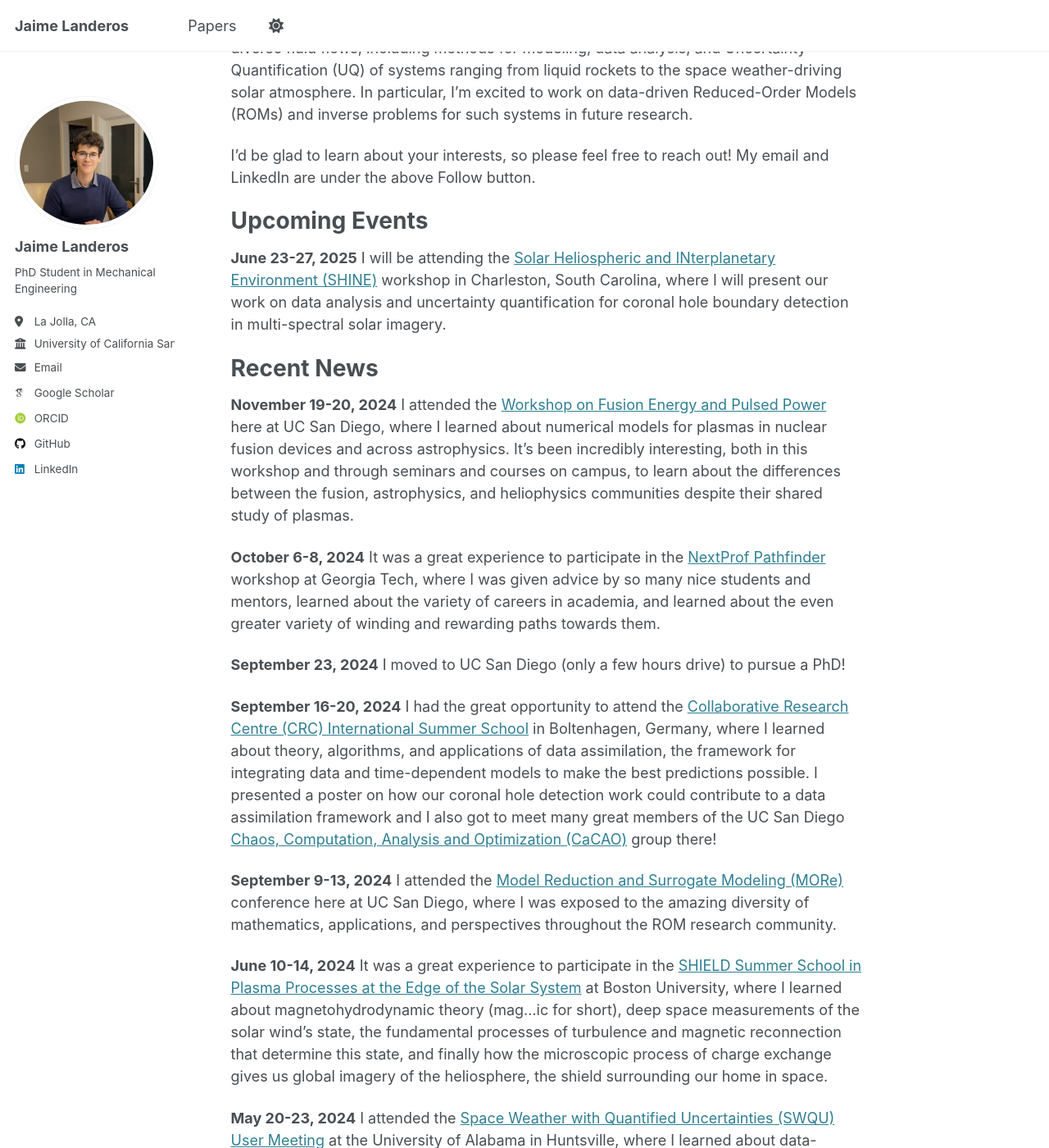
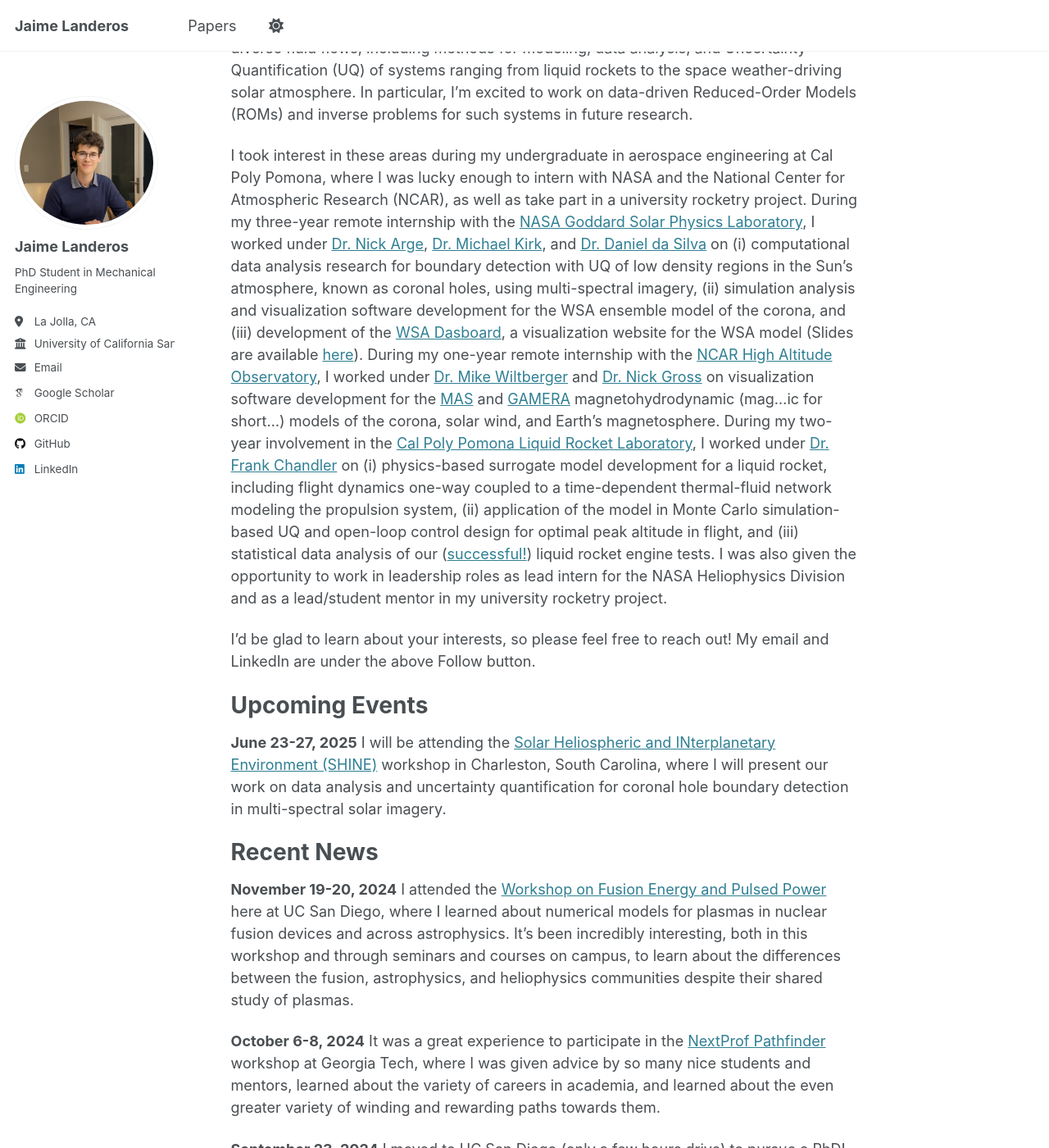
Before and after one commit to jalanderos/jalanderos.github.io, a Jekyll site: the page built from _pages/about.md, in a window 1280 px wide and 1400 px high, scrolled down 201 px. Shown: the whole window at 82% size. Built offline with Jekyll 4.4.1, drawn with Linux system fonts in a browser that asks for light colours; some web fonts are replaced; some of the changed text lies outside the part shown.

Commit message:
Update about and troubleshoot papers page

```diff
--- a/_pages/about.md
+++ b/_pages/about.md
@@ -10,6 +10,28 @@ redirect_from:
 Hello! I am a first-year PhD student under [Dr. Boris Kramer](http://kramer.ucsd.edu/index.html) in the Department of Mechanical and Aerospace Engineering at the University of California San Diego.
 
 I am broadly interested in computational methods for understanding and predicting diverse fluid flows, including methods for modeling, data analysis, and Uncertainty Quantification (UQ) of systems ranging from liquid rockets to the space weather-driving solar atmosphere. In particular, I’m excited to work on data-driven Reduced-Order Models (ROMs) and inverse problems for such systems in future research.
+
+I took interest in these areas during my undergraduate in aerospace engineering at Cal Poly Pomona, where I was lucky enough to intern with NASA and the National Center for Atmospheric Research (NCAR), as well as take part in a university rocketry project. During my three-year remote internship with the
+[NASA Goddard Solar Physics Laboratory](https://science.gsfc.nasa.gov/heliophysics/solar), I worked under
+[Dr. Nick Arge](https://science.gsfc.nasa.gov/sci/bio/charles.n.arge),
+[Dr. Michael Kirk](https://science.gsfc.nasa.gov/sci/bio/michael.s.kirk), and
+[Dr. Daniel da Silva](https://danieldasilva.org)
+on (i) computational data analysis research for boundary detection with UQ of low density regions in the Sun’s atmosphere, known as coronal holes, using multi-spectral imagery, (ii) simulation analysis and visualization software development for the WSA ensemble model of the corona, and (iii) development of the
+[WSA Dasboard](https://ccmc.gsfc.nasa.gov/community-tools/WSA-Dashboard/), a visualization website for the WSA model (Slides are available
+[here](https://zenodo.org/records/14791324)).
+During my one-year remote internship with the
+[NCAR High Altitude Observatory](https://www2.hao.ucar.edu/), I worked under
+[Dr. Mike Wiltberger](https://www2.hao.ucar.edu/directory/mike-wiltberger) and
+[Dr. Nick Gross](https://www.linkedin.com/in/nicholasgross1)
+on visualization software development for the [MAS]( https://www.predsci.com/corona/apr2024eclipse/mas.php) and
+[GAMERA](https://cgs.jhuapl.edu/Models/gamera.php)
+magnetohydrodynamic (mag...ic for short...) models of the corona, solar wind, and Earth’s magnetosphere.
+During my two-year involvement in the [Cal Poly Pomona Liquid Rocket Laboratory](https://www.cpplrl.com/), I worked under
+[Dr. Frank Chandler](https://www.linkedin.com/in/frank-chandler-17237b33/)
+on (i) physics-based surrogate model development for a liquid rocket, including flight dynamics one-way coupled to a time-dependent thermal-fluid network modeling the propulsion system, (ii) application of the model in Monte Carlo simulation-based UQ and open-loop control design for optimal peak altitude in flight, and (iii) statistical data analysis of our
+([successful!](https://www.instagram.com/p/CdRmXUmMqK7/?hl=en))
+liquid rocket engine tests. I was also given the opportunity to work in leadership roles as lead intern for the NASA Heliophysics Division and as a lead/student mentor in my university rocketry project.
+
 
 I’d be glad to learn about your interests, so please feel free to reach out! My email and LinkedIn are under the above Follow button.
 
```
Also changed, not shown: other parts of _pages/about.md (+1 -1 lines), _pages/papers.html (+6 -6 lines).
